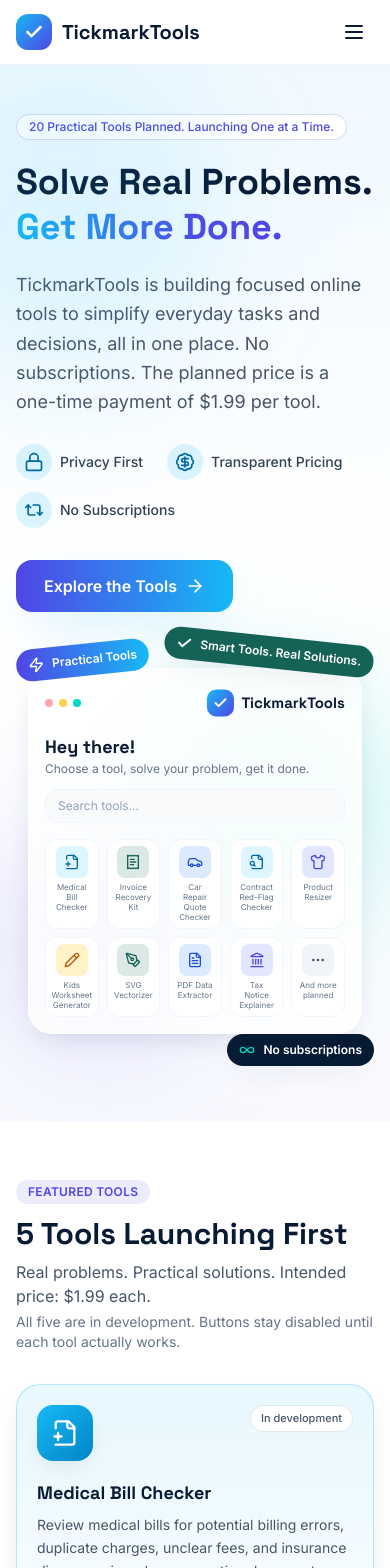
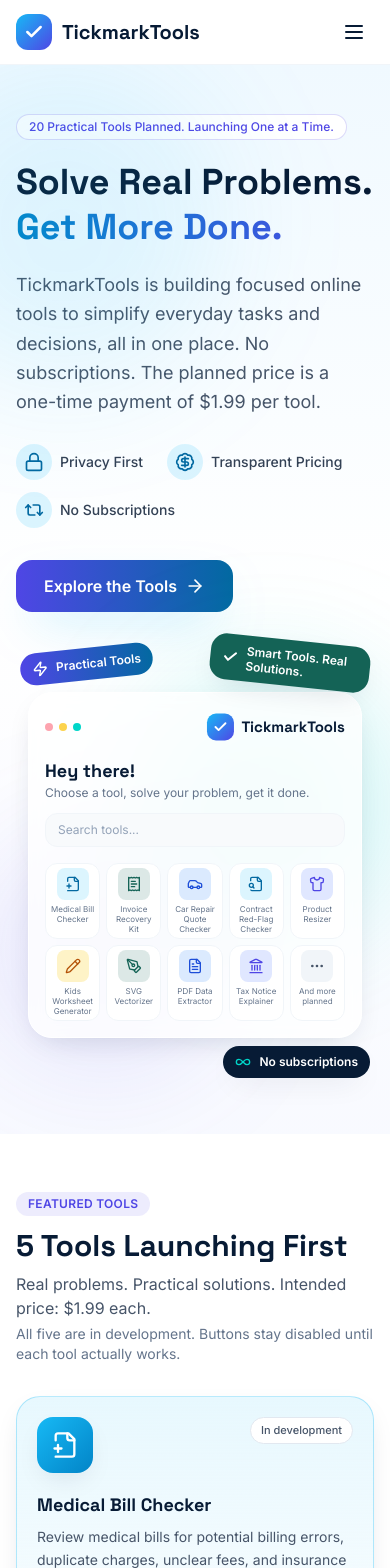
Before and after one commit to RajaJamshaid/TickmarkTools, a React (Vite) app: page / in a window 390 px wide. Shown: the top 1568 px of the page. Built offline with nearby package versions, Linux system fonts and the light colour scheme.

Commit message:
Review fixes: contrast, focus outline, mobile preview layout, Escape-to-close menu, 404 page, Node 20 pin, CI workflow template

```diff
--- /dev/null
+++ b/public/404.html
@@ -0,0 +1,20 @@
+<!doctype html>
+<html lang="en">
+  <head>
+    <meta charset="UTF-8" />
+    <meta name="viewport" content="width=device-width, initial-scale=1.0" />
+    <meta name="robots" content="noindex" />
+    <title>Page not found | TickmarkTools</title>
+    <link rel="icon" type="image/svg+xml" href="/favicon.svg" />
+    <style>
+      body { margin: 0; min-height: 100vh; display: grid; place-items: center; background: #071B35; color: #fff; font-family: Inter, system-ui, sans-serif; text-align: center; padding: 1rem; }
+      a { color: #17B9F5; }
+    </style>
+  </head>
+  <body>
+    <main>
+      <h1>Page not found</h1>
+      <p>This page does not exist. <a href="/">Return to the TickmarkTools homepage</a>.</p>
+    </main>
+  </body>
+</html>
--- a/src/components/FeaturedTools.tsx
+++ b/src/components/FeaturedTools.tsx
@@ -1,6 +1,6 @@
 import { Car, FilePlus2, HardHat, ReceiptText, Shirt } from 'lucide-react'
 import type { ReactNode } from 'react'
-import { FEATURED_TOOLS, formatPrice } from '../data/tools'
+import { FEATURED_TOOLS, formatPrice, PRICE_USD } from '../data/tools'
 import type { Accent, ToolId } from '../data/tools'
 
 const ICONS: Record<ToolId, ReactNode> = {
@@ -55,7 +55,7 @@
           5 Tools Launching First
         </h2>
         <p className="mt-2 text-slate-600">
-          Real problems. Practical solutions. Intended price: {formatPrice(1.99)} each.
+          Real problems. Practical solutions. Intended price: {formatPrice(PRICE_USD)} each.
         </p>
         <p className="mt-1 text-sm text-slate-500">
           All five are in development. Buttons stay disabled until each tool actually works.
--- a/src/components/Footer.tsx
+++ b/src/components/Footer.tsx
@@ -24,11 +24,11 @@
             <a key={l.label} href={l.href} className="hover:text-white">{l.label}</a>
           ))}
           {PENDING.map((l) => (
-            <span key={l} className="text-slate-500">{l} (coming soon)</span>
+            <span key={l} className="text-slate-400">{l} (coming soon)</span>
           ))}
         </nav>
       </div>
-      <p className="border-t border-white/10 px-4 py-4 text-center text-xs text-slate-500">
+      <p className="border-t border-white/10 px-4 py-4 text-center text-xs text-slate-400">
         © {new Date().getFullYear()} TickmarkTools
       </p>
     </footer>
--- a/src/components/Hero.tsx
+++ b/src/components/Hero.tsx
@@ -14,12 +14,12 @@
       <div aria-hidden="true" className="pointer-events-none absolute -left-24 top-0 h-80 w-80 rounded-full bg-cyan-brand/10 blur-3xl" />
       <div className="mx-auto grid max-w-7xl items-center gap-6 px-4 py-12 sm:px-6 lg:grid-cols-2 lg:px-8 lg:py-20">
         <div>
-          <p className="inline-flex items-center rounded-full border border-accent/20 bg-white px-3 py-1 text-xs font-medium text-accent">
+          <p className="inline-block rounded-2xl border border-accent/20 bg-white px-3 py-1 text-xs font-medium text-accent">
             20 Practical Tools Planned. Launching One at a Time.
           </p>
           <h1 className="mt-5 text-4xl font-bold leading-tight sm:text-5xl lg:text-6xl">
             Solve Real Problems.
-            <span className="block bg-gradient-to-r from-cyan-brand via-accent to-accent bg-clip-text text-transparent">
+            <span className="block bg-gradient-to-r from-sky-600 to-accent bg-clip-text text-transparent">
               Get More Done.
             </span>
           </h1>
@@ -39,7 +39,7 @@
 
           <a
             href="#tools"
-            className="mt-8 inline-flex items-center gap-2 rounded-2xl bg-gradient-to-r from-accent to-cyan-brand px-7 py-3.5 font-semibold text-white shadow-glow transition hover:brightness-110"
+            className="mt-8 inline-flex items-center gap-2 rounded-2xl bg-gradient-to-r from-accent to-sky-700 px-7 py-3.5 font-semibold text-white shadow-glow transition hover:brightness-110"
           >
             Explore the Tools <ArrowRight className="h-5 w-5" />
           </a>
--- a/src/components/ToolsPreview.tsx
+++ b/src/components/ToolsPreview.tsx
@@ -34,7 +34,7 @@
 /** Decorative illustration only. Nothing here is interactive or functional. */
 export default function ToolsPreview() {
   return (
-    <figure className="relative mx-auto w-full max-w-xl px-3 pb-10 pt-8 sm:px-6" aria-label="Illustration of the planned TickmarkTools catalog">
+    <figure className="relative mx-auto w-full max-w-xl px-3 pb-12 pt-14 sm:px-6 sm:pt-10">
       <div aria-hidden="true" className="pointer-events-none absolute -right-6 top-10 h-64 w-64 rounded-full bg-aqua/20 blur-3xl" />
       <div aria-hidden="true" className="pointer-events-none absolute -left-6 bottom-6 h-56 w-56 rounded-full bg-accent/15 blur-3xl" />
 
@@ -45,35 +45,35 @@
             <i className="h-2 w-2 rounded-full bg-amber-300" />
             <i className="h-2 w-2 rounded-full bg-aqua" />
           </span>
-          <span className="scale-75 origin-right"><Logo /></span>
+          <span className="inline-block origin-right scale-75"><Logo /></span>
         </div>
         <p className="font-heading text-lg font-bold text-navy">Hey there!</p>
         <p className="mb-3 text-xs text-slate-500">Choose a tool, solve your problem, get it done.</p>
         <div className="mb-4 rounded-xl border border-slate-100 bg-slate-50 px-3 py-2 text-xs text-slate-400">Search tools...</div>
-        <div className="grid grid-cols-5 gap-2">
+        <div className="grid grid-cols-5 gap-1.5 sm:gap-2">
           {TILES.map((t) => (
-            <div key={t.label} className="flex flex-col items-center rounded-xl border border-slate-100 bg-white p-1.5 text-center">
+            <div key={t.label} className="flex flex-col items-center rounded-xl border border-slate-100 bg-white p-1 text-center sm:p-1.5">
               <span className={`flex h-8 w-8 items-center justify-center rounded-lg sm:h-9 sm:w-9 [&>svg]:h-4 [&>svg]:w-4 ${t.tone}`}>{t.icon}</span>
-              <span className="mt-1 text-[8px] leading-tight text-slate-500 sm:text-[9px]">{t.label}</span>
+              <span className="mt-1 break-words text-[8px] leading-tight text-slate-500 sm:text-[9px]">{t.label}</span>
             </div>
           ))}
         </div>
       </div>
 
-      <div aria-hidden="true" className="absolute left-0 top-2 flex -rotate-6 items-center gap-2 rounded-2xl bg-gradient-to-r from-accent to-cyan-brand px-3 py-2 text-xs font-semibold text-white shadow-glow sm:left-2">
+      <div aria-hidden="true" className="absolute left-1 top-3 flex -rotate-6 items-center gap-2 rounded-2xl bg-gradient-to-r from-accent to-sky-700 px-3 py-2 text-xs font-semibold text-white shadow-glow sm:left-2">
         <Zap className="h-4 w-4" /> Practical Tools
       </div>
-      <div aria-hidden="true" className="absolute right-0 top-0 flex rotate-6 items-center gap-2 rounded-2xl bg-teal-deep px-3 py-2 text-xs font-semibold text-white shadow-card sm:right-2">
-        <Check className="h-4 w-4" strokeWidth={3} /> Smart Tools. Real Solutions.
+      <div aria-hidden="true" className="absolute right-1 top-1 flex max-w-[10rem] rotate-6 items-center gap-2 rounded-2xl bg-teal-deep px-3 py-2 text-xs font-semibold leading-tight text-white shadow-card sm:right-2 sm:max-w-none">
+        <Check className="h-4 w-4 shrink-0" strokeWidth={3} /> Smart Tools. Real Solutions.
       </div>
       <div aria-hidden="true" className="absolute -left-1 top-1/2 hidden -rotate-6 items-center gap-2 rounded-2xl border border-slate-100 bg-white px-3 py-2 text-xs font-semibold text-navy shadow-card sm:flex">
         <Tag className="h-4 w-4 text-accent" />
         <span>One-time payment<br /><span className="text-slate-500">{formatPrice(PRICE_USD)} planned per tool</span></span>
       </div>
-      <div aria-hidden="true" className="absolute bottom-2 right-0 flex items-center gap-2 rounded-2xl bg-navy px-3 py-2 text-xs font-semibold text-white shadow-card sm:right-2">
+      <div aria-hidden="true" className="absolute bottom-2 right-1 flex items-center gap-2 rounded-2xl bg-navy px-3 py-2 text-xs font-semibold text-white shadow-card sm:right-2">
         <InfinityIcon className="h-4 w-4 text-aqua" /> No subscriptions
       </div>
-      <figcaption className="sr-only">Decorative preview. Tools shown are planned and not yet available.</figcaption>
+      <figcaption className="sr-only">Decorative preview of the planned TickmarkTools catalog. Tools shown are not yet available.</figcaption>
     </figure>
   )
 }
--- a/src/components/WhyBand.tsx
+++ b/src/components/WhyBand.tsx
@@ -23,7 +23,7 @@
           </p>
           <a
             href="#tools"
-            className="mt-6 inline-flex items-center gap-2 rounded-2xl bg-gradient-to-r from-accent to-cyan-brand px-6 py-3 font-semibold text-white transition hover:brightness-110"
+            className="mt-6 inline-flex items-center gap-2 rounded-2xl bg-gradient-to-r from-accent to-sky-700 px-6 py-3 font-semibold text-white transition hover:brightness-110"
           >
             See the Tools <ArrowRight className="h-5 w-5" />
           </a>
--- a/src/index.css
+++ b/src/index.css
@@ -16,7 +16,7 @@
     @apply font-heading text-navy;
   }
   :focus-visible {
-    @apply outline-2 outline-offset-2 outline-accent;
+    @apply outline outline-2 outline-offset-2 outline-accent;
   }
 }
 
```
Also changed, not shown: src/components/Header.tsx (+12 -3 lines), 3 other files (tests, documents, lock files or other folders).
